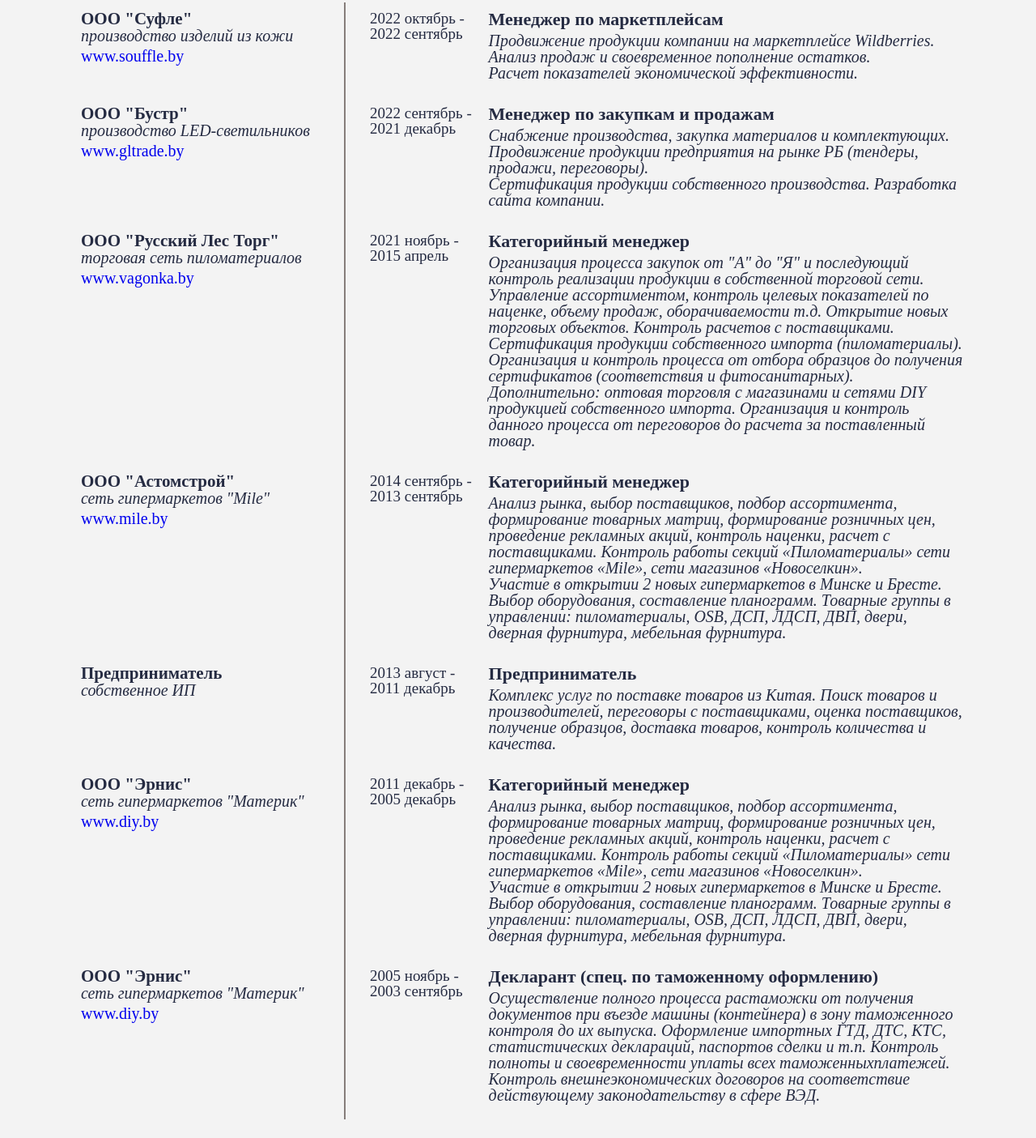
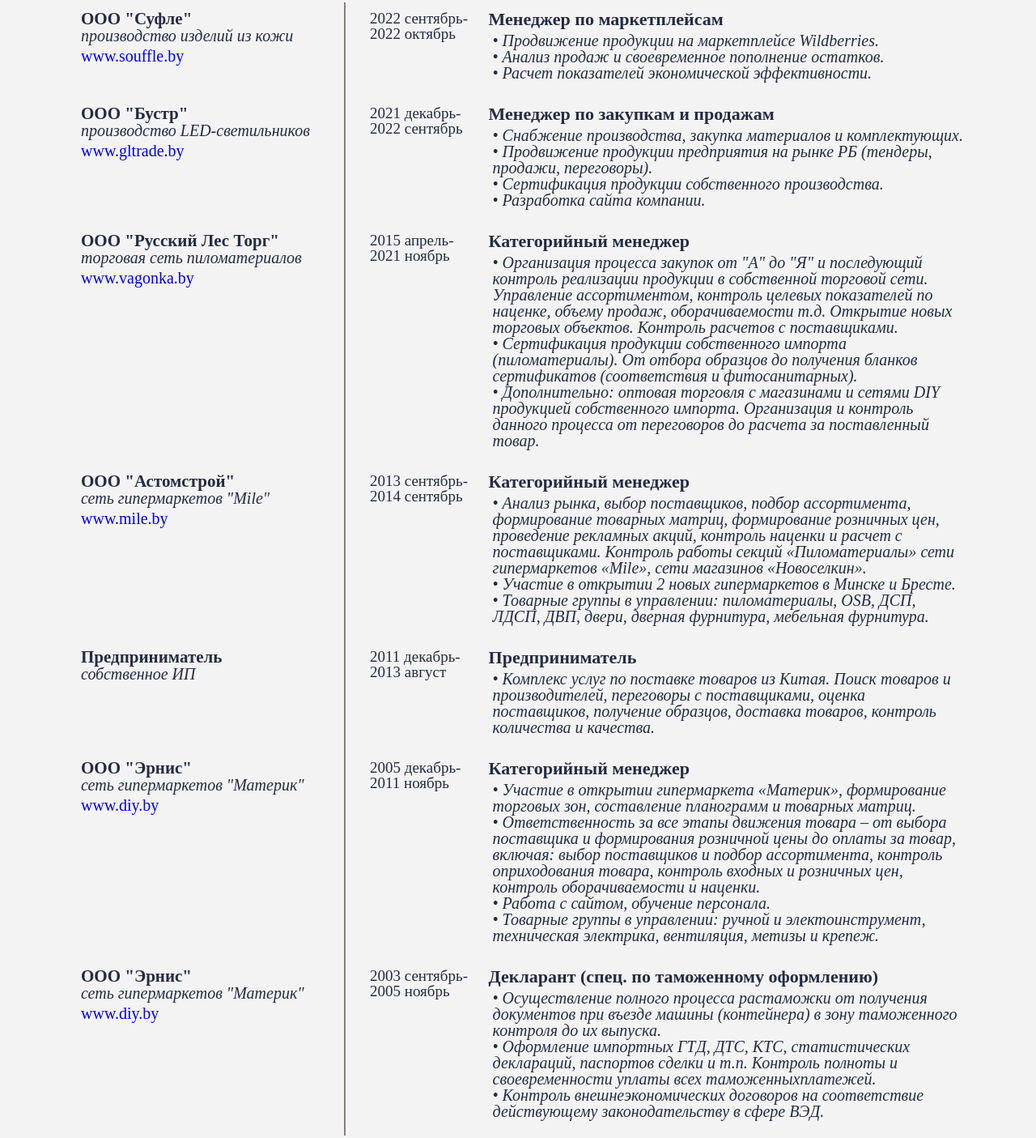
Before and after one commit to alx-77/resume, a plain HTML site: page index.html in a window 1280 px wide. Shown: the part 692-2097 px from the top of the page at 81% size. Drawn offline with Linux system fonts and the light colour scheme.

Commit message:
Add files via upload

```diff
--- a/index.html
+++ b/index.html
@@ -5,7 +5,7 @@
     <meta name="viewport" content="width=device-width, initial-scale=1.0">
     <meta http-equiv="X-UA-Compatible" content="IE=edge" />
     <title>Резюме</title>
-    <link rel="stylesheet" href="css/style_4-1-1.css">
+    <link rel="stylesheet" href="css/style_4-1-2.css">
 </head>
 <body>
     <div class="wrapper">
@@ -86,7 +86,7 @@
                 <span class="O_sebe_2">Опыт работы</span>
             </div>
 
-<!--Место работы 8 Русский Лес----------------------------------------------------------------------->
+<!--Место работы 8 Суфле -------------------------------------------------------------------------->
 
 <div class="resume1">
     <div class="resume1-1">
@@ -96,20 +96,22 @@
     </div>
     <div class="resume1-3">
         <div class="resume1-3-1">
-            <p class="Year">2022 октябрь -</p>
-            <p class="Year">2022 сентябрь</p>
+            <p class="Year">2022 сентябрь-</p>
+            <p class="Year">2022 октябрь</p>
         </div>
         <div class="resume1-3-2">
             <p class="prof">Менеджер по маркетплейсам</p>
-            <p class="text_19px_w300_ital">Продвижение продукции компании на маркетплейсе Wildberries.</p>
-            <p class="text_19px_w300_ital">Анализ продаж и своевременное пополнение остатков.</p>
-            <p class="text_19px_w300_ital">Расчет показателей экономической эффективности.</p>
+            <div class="resume1-3-3">
+                <p class="text_19px_w350_ital">&bull;  Продвижение продукции на маркетплейсе Wildberries.<br>
+                    &bull;  Анализ продаж и своевременное пополнение остатков.<br>
+                    &bull;  Расчет показателей экономической эффективности.</p>
+            </div>
         </div>
     </div>
 </div>
 
 
-<!--Место работы 7 Русский Лес----------------------------------------------------------------------->
+<!--Место работы 7 Бустр--------------------------------------------------------------------------->
 
             <div class="resume1">
                 <div class="resume1-1">
@@ -119,19 +121,22 @@
                 </div>
                 <div class="resume1-3">
                     <div class="resume1-3-1">
-                        <p class="Year">2022 сентябрь -</p>
-                        <p class="Year">2021 декабрь</p>
+                        <p class="Year">2021 декабрь-</p>
+                        <p class="Year">2022 сентябрь</p>
                     </div>
                     <div class="resume1-3-2">
                         <p class="prof">Менеджер по закупкам и продажам</p>
-                        <p class="text_19px_w300_ital">Снабжение производства, закупка материалов и комплектующих.</p>
-                        <p class="text_19px_w300_ital">Продвижение продукции предприятия на рынке РБ (тендеры, продажи, переговоры).</p>
-                        <p class="text_19px_w300_ital">Сертификация продукции собственного производства. Разработка сайта компании.</p>
+                        <div class="resume1-3-3">
+                            <p class="text_19px_w350_ital">&bull; Снабжение производства, закупка материалов и комплектующих.<br>
+                            &bull; Продвижение продукции предприятия на рынке РБ (тендеры, продажи, переговоры).<br>
+                            &bull; Сертификация продукции собственного производства.<br>
+                            &bull; Разработка сайта компании.</p>
+                        </div>
                     </div>
                 </div>
             </div>
 
-<!--Место работы 6 Русский Лес----------------------------------------------------------------------->
+<!--Место работы 6 Русский Лес--------------------------------------------------------------------->
 
             <div class="resume1">
                 <div class="resume1-1">
@@ -142,21 +147,23 @@
                 </div>
                 <div class="resume1-3">
                     <div class="resume1-3-1">
-                        <p class="Year">2021 ноябрь -</p>
-                        <span class="text_Year">2015 апрель</span>
+                        <p class="Year">2015 апрель-</p>
+                        <span class="text_Year">2021 ноябрь</span>
                     </div>
                     <div class="resume1-3-2">
                         <p class="prof">Категорийный менеджер</p>
-                        <p class="text_19px_w300_ital">Организация процесса закупок от "А" до "Я" и последующий
+                        <div class="resume1-3-3">
+                        <p class="text_19px_w350_ital">&bull; Организация процесса закупок от "А" до "Я" и последующий
                             контроль реализации продукции в собственной торговой сети. Управление ассортиментом,
                             контроль целевых показателей по наценке, объему продаж, оборачиваемости т.д.
-                            Открытие новых торговых объектов. Контроль расчетов с поставщиками.</p>
-                        <p class="text_19px_w300_ital">Сертификация продукции собственного импорта (пиломатериалы). Организация и контроль процесса от отбора образцов до получения сертификатов (соответствия и фитосанитарных).</p>
-                        <p class="text_19px_w300_ital">Дополнительно: оптовая торговля с магазинами и сетями DIY продукцией собственного импорта. Организация и контроль данного процесса от переговоров до расчета за поставленный товар.</p>
+                            Открытие новых торговых объектов. Контроль расчетов с поставщиками.<br>
+                            &bull; Сертификация продукции собственного импорта (пиломатериалы). От отбора образцов до получения бланков сертификатов (соответствия и фитосанитарных).<br>
+                            &bull; Дополнительно: оптовая торговля с магазинами и сетями DIY продукцией собственного импорта. Организация и контроль данного процесса от переговоров до расчета за поставленный товар.</p>
+                        </div>
                     </div>
                 </div>
             </div>
-<!--Место работы 5 сеть гипермаркетов Mile ---------------------------------------------------------->
+<!--Место работы 5 сеть гипермаркетов Mile -------------------------------------------------------->
 
             <div class="resume1">
                 <div class="resume1-1">
@@ -167,21 +174,23 @@
                 </div>
                 <div class="resume1-3">
                     <div class="resume1-3-1">
-                        <p class="Year">2014 сентябрь -</p>
-                        <span class="text_Year">2013 сентябрь</span>
+                        <p class="Year">2013 сентябрь-</p>
+                        <span class="text_Year">2014 сентябрь</span>
                     </div>
                     <div class="resume1-3-2">
                         <p class="prof">Категорийный менеджер</p>
-                        <p class="text_19px_w300_ital">Анализ рынка, выбор поставщиков, подбор ассортимента, формирование товарных матриц, формирование розничных цен,
-                            проведение рекламных акций, контроль наценки, расчет с поставщиками. Контроль работы секций «Пиломатериалы»
-                            сети гипермаркетов «Mile», сети магазинов «Новоселкин».</p>
-                        <p class="text_19px_w300_ital">Участие в открытии 2 новых гипермаркетов в Минске и Бресте. Выбор оборудования, составление планограмм.
-                            Товарные группы в управлении: пиломатериалы, OSB, ДСП, ЛДСП, ДВП, двери, дверная фурнитура, мебельная фурнитура.</p>
+                        <div class="resume1-3-3">
+                            <p class="text_19px_w350_ital">&bull; Анализ рынка, выбор поставщиков, подбор ассортимента, формирование товарных матриц, формирование розничных цен,
+                                проведение рекламных акций, контроль наценки и расчет с поставщиками. Контроль работы секций «Пиломатериалы»
+                                сети гипермаркетов «Mile», сети магазинов «Новоселкин».<br>
+                                &bull; Участие в открытии 2 новых гипермаркетов в Минске и Бресте.<br>
+                                &bull; Товарные группы в управлении: пиломатериалы, OSB, ДСП, ЛДСП, ДВП, двери, дверная фурнитура, мебельная фурнитура.</p>
+                        </div>
                     </div>
                 </div>
             </div>
 
-<!--Место работы 4 сеть ИП -------------------------------------------------------------------------->
+<!--Место работы 4 ИП ----------------------------------------------------------------------------->
 
             <div class="resume1">
                 <div class="resume1-1">
@@ -190,18 +199,20 @@
                 </div>
                 <div class="resume1-3">
                     <div class="resume1-3-1">
-                        <p class="Year">2013 август -</p>
-                        <span class="text_Year">2011 декабрь</span>
+                        <p class="Year">2011 декабрь-</p>
+                        <span class="text_Year">2013 август</span>
                     </div>
                     <div class="resume1-3-2">
                         <p class="prof">Предприниматель</p>
-                        <p class="text_19px_w300_ital">Комплекс услуг по поставке товаров из Китая. Поиск товаров и производителей, переговоры с поставщиками,
-                            оценка поставщиков, получение образцов, доставка товаров, контроль количества и качества.</p>
+                        <div class="resume1-3-3">
+                            <p class="text_19px_w350_ital">&bull; Комплекс услуг по поставке товаров из Китая. Поиск товаров и производителей, переговоры с поставщиками,
+                                оценка поставщиков, получение образцов, доставка товаров, контроль количества и качества.</p>
+                        </div>
                     </div>
                 </div>
             </div>
 
-<!--Место работы 3 сеть гипермаркетов Материк ------------------------------------------------------->
+<!--Место работы 3 сеть гипермаркетов Материк ----------------------------------------------------->
 
             <div class="resume1">
                 <div class="resume1-1">
@@ -211,21 +222,23 @@
                 </div>
                 <div class="resume1-3">
                     <div class="resume1-3-1">
-                        <p class="Year">2011 декабрь -</p>
-                        <span class="text_Year">2005 декабрь</span>
+                        <p class="Year">2005 декабрь-</p>
+                        <span class="text_Year">2011 ноябрь</span>
                     </div>
                     <div class="resume1-3-2">
                         <p class="prof">Категорийный менеджер</p>
-                        <p class="text_19px_w300_ital">Анализ рынка, выбор поставщиков, подбор ассортимента, формирование товарных матриц, формирование розничных цен,
-                            проведение рекламных акций, контроль наценки, расчет с поставщиками. Контроль работы секций «Пиломатериалы»
-                            сети гипермаркетов «Mile», сети магазинов «Новоселкин».</p>
-                        <p class="text_19px_w300_ital">Участие в открытии 2 новых гипермаркетов в Минске и Бресте. Выбор оборудования, составление планограмм.
-                            Товарные группы в управлении: пиломатериалы, OSB, ДСП, ЛДСП, ДВП, двери, дверная фурнитура, мебельная фурнитура.</p>
+                        <div class="resume1-3-3">
+                            <p class="text_19px_w350_ital">&bull; Участие в открытии гипермаркета «Материк», формирование торговых зон, составление планограмм и товарных матриц.<br>
+                                &bull; Ответственность за все этапы движения товара – от выбора поставщика и формирования розничной цены до оплаты за товар, включая: выбор поставщиков и подбор ассортимента,
+                                контроль оприходования товара, контроль входных и розничных цен, контроль оборачиваемости и наценки.<br>
+                                &bull; Работа с сайтом, обучение персонала. <br>
+                                &bull; Товарные группы в управлении: ручной и электоинструмент, техническая электрика, вентиляция, метизы и крепеж.</p>
+                        </div>
                     </div>
                 </div>
             </div>
 
-<!--Место работы 2 сеть гипермаркетов Материк ------------------------------------------------------->
+<!--Место работы 2 сеть гипермаркетов Материк ----------------------------------------------------->
 
             <div class="resume1">
                 <div class="resume1-1">
@@ -235,19 +248,21 @@
                 </div>
                 <div class="resume1-3">
                     <div class="resume1-3-1">
-                        <p class="Year">2005 ноябрь -</p>
-                        <span class="text_Year">2003 сентябрь</span>
+                        <p class="Year">2003 сентябрь-</p>
+                        <span class="text_Year">2005 ноябрь</span>
                     </div>
                     <div class="resume1-3-2">
                         <p class="prof">Декларант (спец. по таможенному оформлению)</p>
-                        <p class="text_19px_w300_ital">Осуществление полного процесса растаможки от получения документов при въезде машины (контейнера) в зону таможенного контроля до их выпуска.
-                            Оформление импортных ГТД, ДТС, КТС, статистических деклараций, паспортов сделки и т.п. Контроль полноты и своевременности уплаты всех таможенныхплатежей.
-                            Контроль внешнеэкономических договоров на соответствие действующему законодательству в сфере ВЭД.
+                        <div class="resume1-3-3">
+                        <p class="text_19px_w350_ital mod">&bull; Осуществление полного процесса растаможки от получения документов при въезде машины (контейнера) в зону таможенного контроля до их выпуска.<br>
+                            &bull; Оформление импортных ГТД, ДТС, КТС, статистических деклараций, паспортов сделки и т.п. Контроль полноты и своевременности уплаты всех таможенныхплатежей.<br>
+                            &bull; Контроль внешнеэкономических договоров на соответствие действующему законодательству в сфере ВЭД.
+                        </div>
                     </div>
                 </div>
             </div>
 
-<!--Место работы 1  --------------------------------------------------------------------------------->
+<!--Место работы 1  ------------------------------------------------------------------------------->
 
         </div>
 <!--------------------------------------------------------------------------------------------------->
@@ -259,7 +274,7 @@
                 <span class="O_sebe_2">Образование</span>
             </div>
 
-<!--Место учебы 3 БГЭУ ------------------------------------------------------------------------------>
+<!--Место учебы 3 БГЭУ ---------------------------------------------------------------------------->
 
             <div class="resume1">
                 <div class="resume1-1">
@@ -280,7 +295,7 @@
                 </div>
             </div>
 
-<!--Место учебы  2 БГУИР ---------------------------------------------------------------------------->
+<!--Место учебы  2 БГУИР -------------------------------------------------------------------------->
 
             <div class="resume1">
                 <div class="resume1-1">
@@ -301,7 +316,7 @@
                 </div>
             </div>
 
-<!--Место учебы  1 ВКС ------------------------------------------------------------------------------>
+<!--Место учебы  1 ВГКС --------------------------------------------------------------------------->
 
             <div class="resume1">
                 <div class="resume1-1">
@@ -347,7 +362,7 @@
                 </div>
             </div>
             <button type="button" class="vverh">
-                <a class="nav-link-2" href="#up">вверх</a>
+                <a class="nav-link-2" href="#up">&uarr; вверх &uarr;</a>
             </button>
             <!--<button type="button" class="vverh"><a class="nav-link-2" href="#up">вверх</a></button>   -->
 
```
